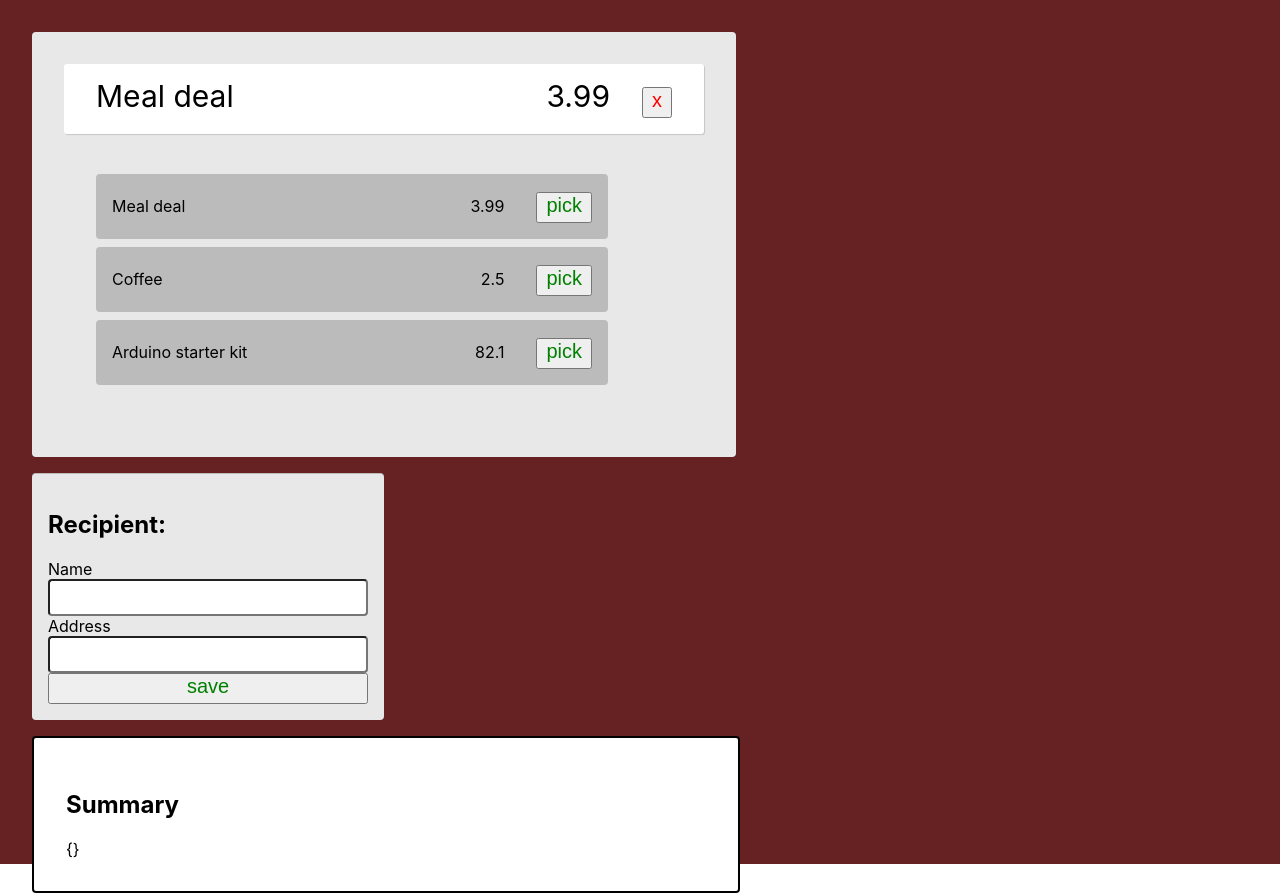
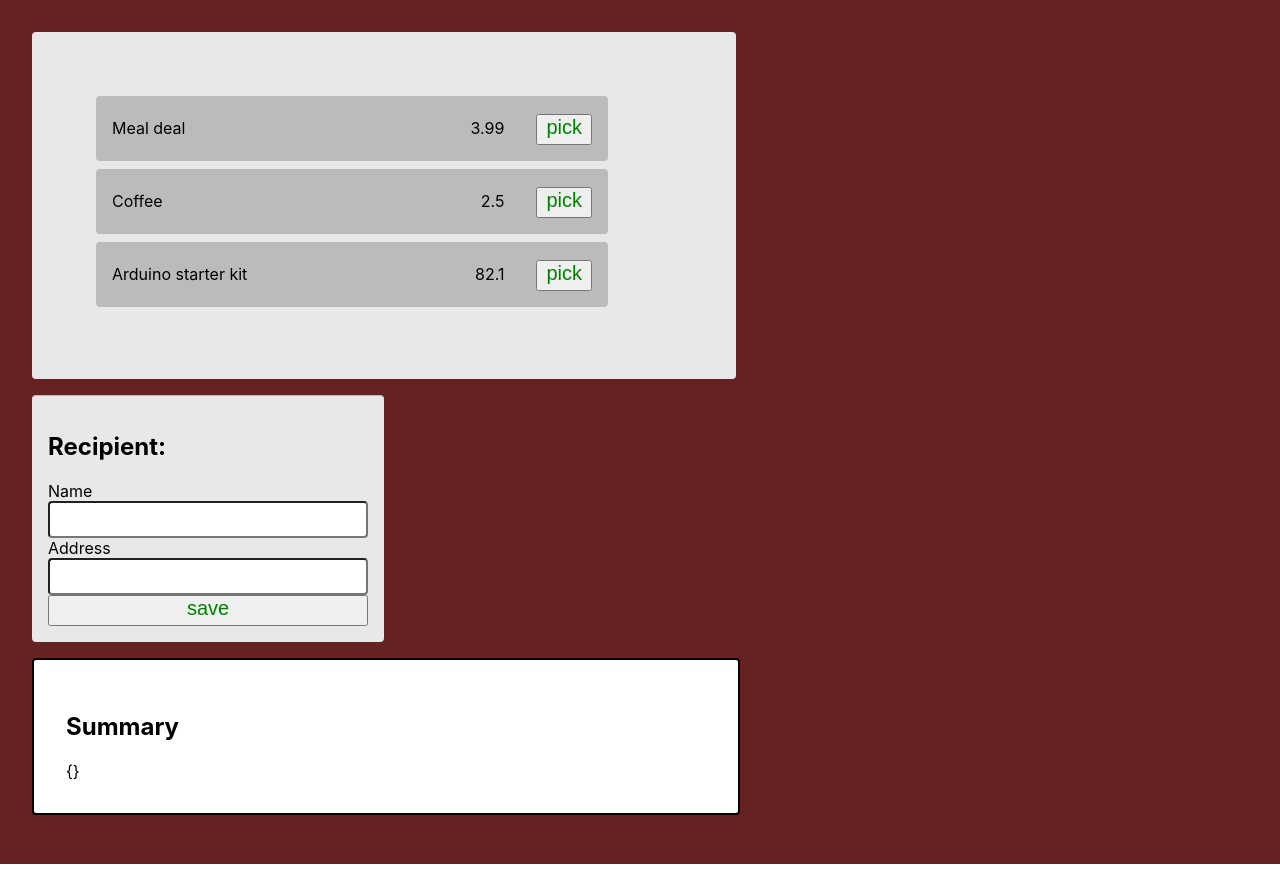
Before and after one commit to parroyoc/react-hooks-example, a React (Create React App) app: page / in a window 1280 px wide. After the commit the page ends 864 px from the top, so only its background shows below. Built offline with nearby package versions, Linux system fonts and the light colour scheme.

Commit message:
reducer but AvailableItems inside basket

```diff
--- a/src/components/AvailableItems/AvailableItems.js
+++ b/src/components/AvailableItems/AvailableItems.js
@@ -1,8 +1,16 @@
-import React from "react";
+import React, {useEffect, useState} from "react";
 import AvailableItem from '../AvailableItem/AvailableItem';
+import API from "../../utils/api";
 import './AvailableItems.css';
 
-export default function AvailableItems({availableItems = [], addItemToBasket}) {
+export default function AvailableItems({addItemToBasket}) {
+  const [availableItems, setAvailableItems] = useState([]);
+
+  useEffect(() => {
+    console.log('getShopAvailableItems');
+    API.getShopAvailableItems(setAvailableItems);
+  }, []); // passing empty array means the effect doesn't watch any props and only runs on Mount
+
   return (
     <div className="available-items">
       {availableItems.map((availableItem, index) => (
--- a/src/components/Basket/Basket.js
+++ b/src/components/Basket/Basket.js
@@ -1,36 +1,30 @@
-import React, {useState, useEffect} from "react";
+import React, {useState, useEffect, useReducer} from "react";
 import AvailableItems from "../AvailableItems/AvailableItems";
 import BasketItem from "../BasketItem/BasketItem";
-import API from "../../utils/api";
 import './Basket.css';
 
+const ADD_ITEM = 'ADD_ITEM';
+const REMOVE_ITEM = 'REMOVE_ITEM';
+
 export default function Basket() {
-  // TODO add useReducer. See https://daveceddia.com/usereducer-hook-examples/
-  // TODO add a fetch on componentDidMount
   // TODO available items not inside basket
+  const [basketItems, dispatch] = useReducer((state, action) => {
+    switch (action.type) {
+      case ADD_ITEM: {
+        return [...state, action.item];
+      }
+      case REMOVE_ITEM: {
+        const newBasketItems = [...state];
+        newBasketItems.splice(action.index, 1);
+        return newBasketItems;
+      }
+      default: return state;
+    }
+  }, []);
 
-  const [availableItems, setAvailableItems] = useState([]);
-  const [basketItems, setBasketItems] = useState([
-    {
-      name: "Meal deal",
-      price: 3.99
-    }
-  ]);
-  useEffect(() => {
-    // TODO how to fetch just once?
-    API.getShopAvailableItems(setAvailableItems);
-  });
-
-  const addItemToBasket = item => {
-    const newBasketItems = [...basketItems, item];
-    setBasketItems(newBasketItems);
-  };
-
-  const removeBasketItem = index => {
-    const newBasketItems = [...basketItems];
-    newBasketItems.splice(index, 1);
-    setBasketItems(newBasketItems);
-  };
+  // NOTE: THEY NEED DISPATCH, SO THESE ACTION CREATORS MUST BE IN HERE
+  const addItemToBasket = (item) => dispatch({ type: ADD_ITEM, item });
+  const removeBasketItem = (index) => dispatch({ type: REMOVE_ITEM, index });
 
   return (
     <div className="basket">
@@ -42,7 +36,7 @@ export default function Basket() {
           removeBasketItem={removeBasketItem}
         />
       ))}
-      <AvailableItems availableItems={availableItems} addItemToBasket={addItemToBasket} />
+      <AvailableItems addItemToBasket={addItemToBasket} />
     </div>
   );
 }
```
